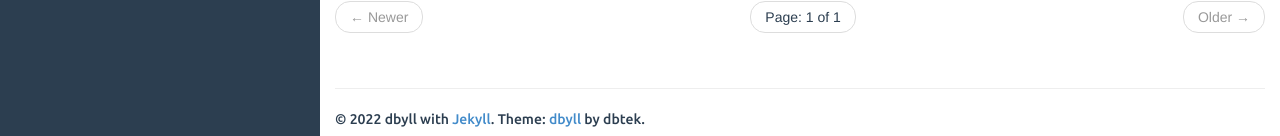
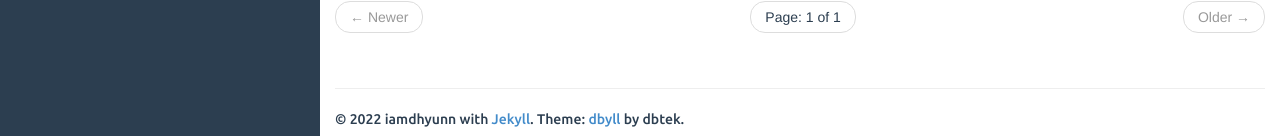
Before and after one commit to dbtek/dbyll, a Jekyll site: the page built from index.html, in a window 1280 px wide and 1206 px high. Shown: the part 1067-1203 px from the top of the window. Built offline with Jekyll 4.4.1, drawn with Linux system fonts in a browser that asks for light colours; the list of posts is cut into pages by our own code.

Commit message:
first commit

```diff
--- a/_config.yml
+++ b/_config.yml
@@ -18,8 +18,8 @@ defaults:
 
 description: Stylish Jekyll Theme
 author:
-  name: dbyll
-  email: dbyll@ismaildemirbilek.com
+  name: iamdhyunn
+  email: hyunily12@naver.com
   github: dbtek
   twitter: dbtek
   pinterest: asd123
```
